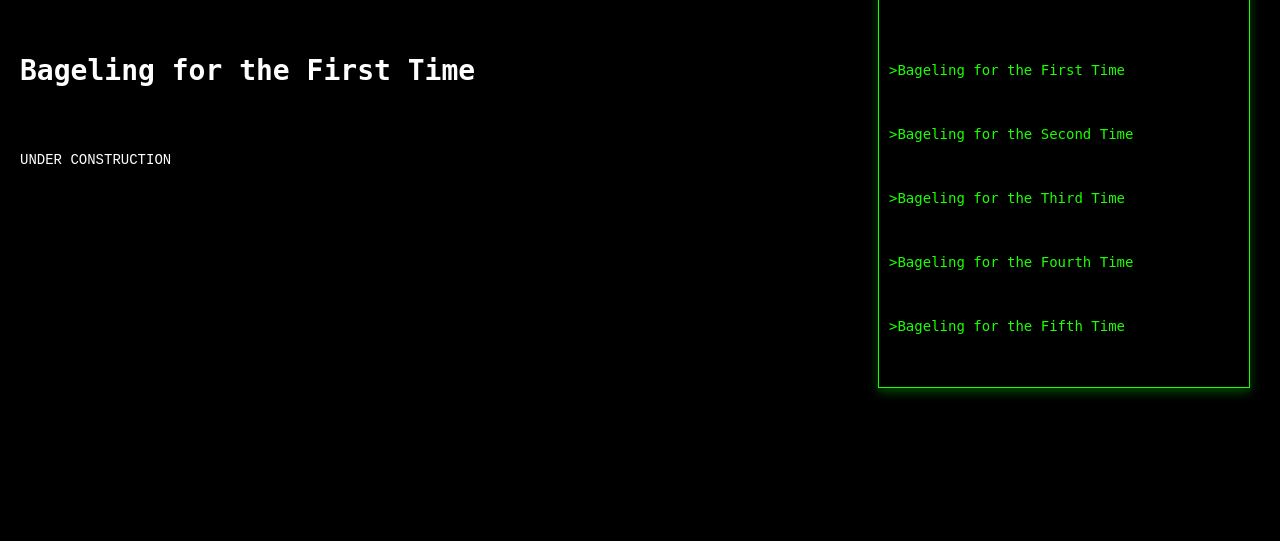
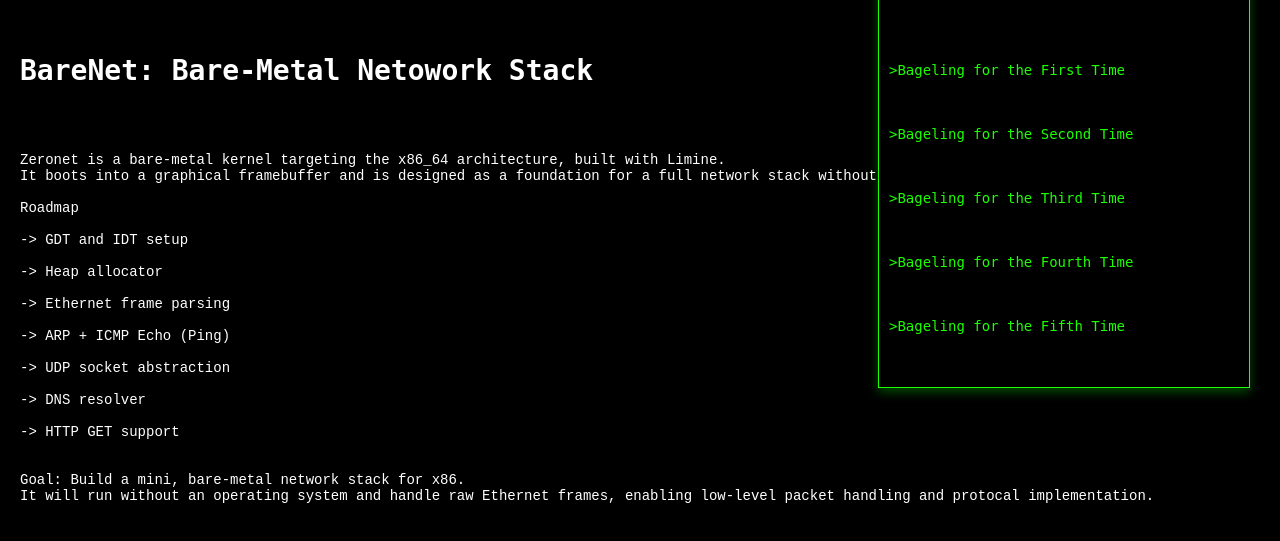
Before and after one commit to aln730/zxvcHQsite, a plain HTML site: page blog1.html in a window 1280 px wide. Shown: the part 103-644 px from the top of the page. Drawn offline with Linux system fonts and the light colour scheme; a web font is replaced by a local one.

Commit message:
blog 1, kinda

```diff
--- a/blog1.html
+++ b/blog1.html
@@ -71,10 +71,31 @@
 <body>
 <h1><a href="index.html">>Home</a></h1>
 
-<h1>Bageling for the First Time</h1>
+<h1>BareNet: Bare-Metal Netowork Stack</h1>
 
 <pre>
-UNDER CONSTRUCTION
+Zeronet is a bare-metal kernel targeting the x86_64 architecture, built with Limine.
+It boots into a graphical framebuffer and is designed as a foundation for a full network stack without relying on an existing OS.
+
+Roadmap
+
+-> GDT and IDT setup
+
+-> Heap allocator
+
+-> Ethernet frame parsing
+
+-> ARP + ICMP Echo (Ping)
+
+-> UDP socket abstraction
+
+-> DNS resolver
+
+-> HTTP GET support
+
+
+Goal: Build a mini, bare-metal network stack for x86.
+It will run without an operating system and handle raw Ethernet frames, enabling low-level packet handling and protocal implementation.
 </pre>
 
 <!-- Blog Section (Top Right Corner) -->
```
Also changed, not shown: index.html (+2 -2 lines).
